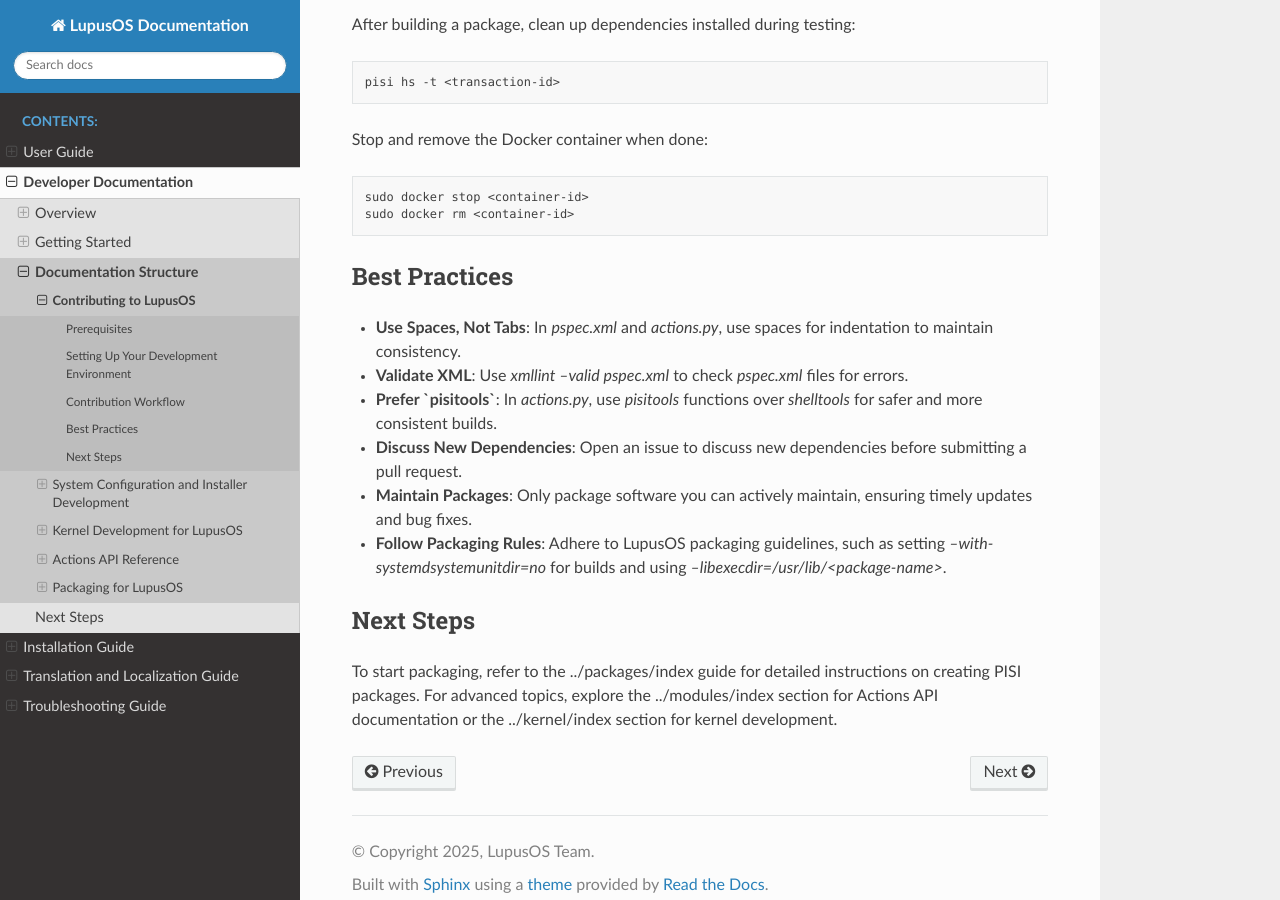
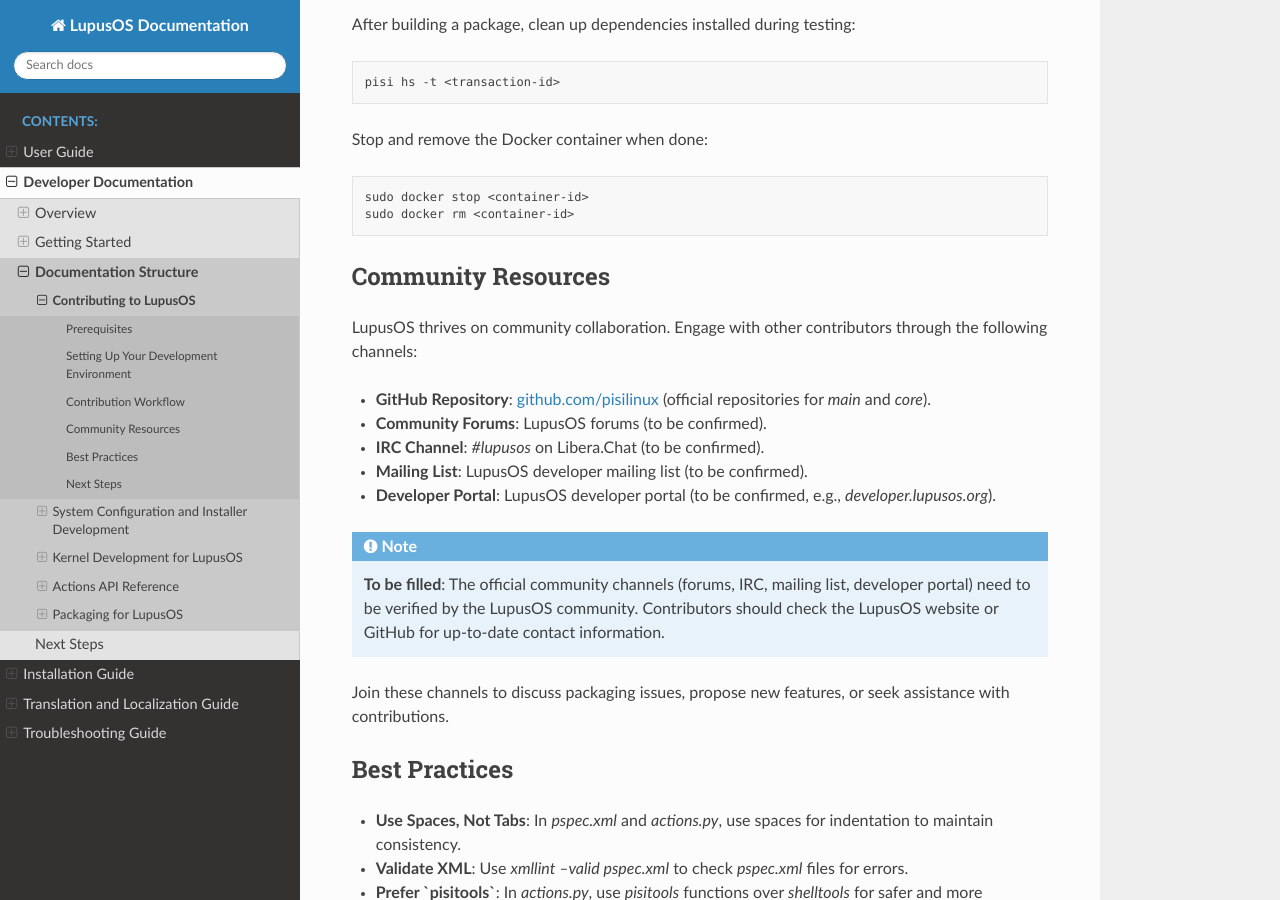
Before and after one commit to LupusOS/documentation-hub, a Sphinx documentation site: the page built from docs/Developer/contributing.rst, in a window 1280 px wide and 900 px high, scrolled down 3493 px. Built offline with Sphinx 7.4.7 and the Read the Docs theme 3.1.0, drawn with Linux system fonts in a browser that asks for light colours; pages that are not in the unit, such as notebooks, are missing from menus.

Commit message:
Update contributing.rst

```diff
--- a/docs/Developer/contributing.rst
+++ b/docs/Developer/contributing.rst
@@ -1,4 +1,4 @@
-.. LupusOS Contributing Guide
+..  .. LupusOS Contributing Guide
 
 Contributing to LupusOS
 ======================
@@ -199,6 +199,23 @@
    sudo docker stop <container-id>
    sudo docker rm <container-id>
 
+Community Resources
+------------------
+
+LupusOS thrives on community collaboration. Engage with other contributors through the following channels:
+
+- **GitHub Repository**: `github.com/pisilinux <https://github.com/pisilinux>`_ (official repositories for `main` and `core`).
+- **Community Forums**: LupusOS forums (to be confirmed).
+- **IRC Channel**: `#lupusos` on Libera.Chat (to be confirmed).
+- **Mailing List**: LupusOS developer mailing list (to be confirmed).
+- **Developer Portal**: LupusOS developer portal (to be confirmed, e.g., `developer.lupusos.org`).
+
+.. note::
+
+   **To be filled**: The official community channels (forums, IRC, mailing list, developer portal) need to be verified by the LupusOS community. Contributors should check the LupusOS website or GitHub for up-to-date contact information.
+
+Join these channels to discuss packaging issues, propose new features, or seek assistance with contributions.
+
 Best Practices
 -------------
 
```
